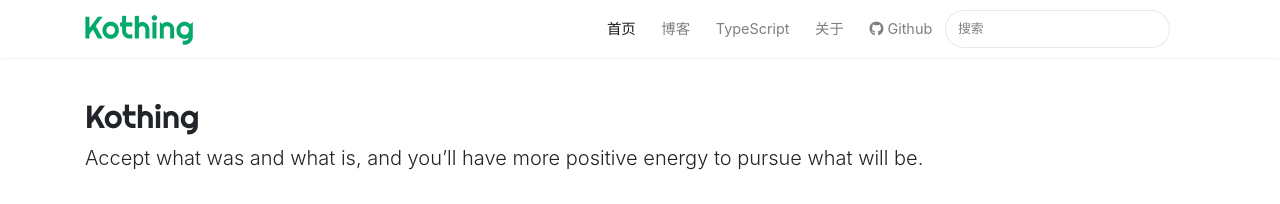
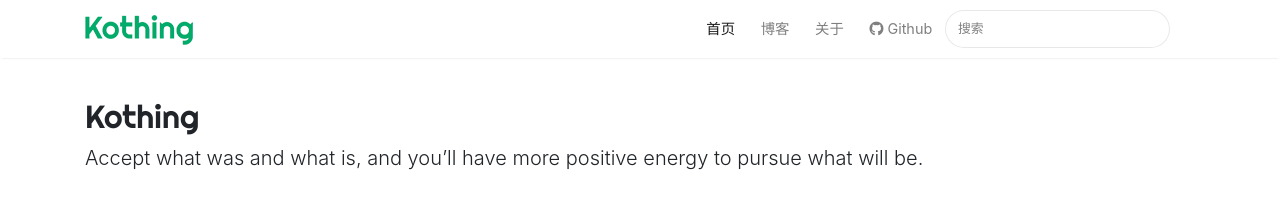
Before and after one commit to kothing/kothing.github.io, a Jekyll site: the page built from index.html, in a window 1280 px wide. Shown: the top 204 px of the page. Built offline with Jekyll 4.4.1, drawn with Linux system fonts in a browser that asks for light colours; nearby versions of some CDN libraries; the list of posts is cut into pages by our own code.

Commit message:
Update default.html

```diff
--- a/_layouts/default.html
+++ b/_layouts/default.html
@@ -82,20 +82,6 @@
                                 {{ site.zh-cn_categories }}
                             {% else %}
                                 {{ site.en_categories }}
-                            {% endif %}
-                        </a>
-                    </li>
-
-                    {% if page.url == "/typescript" %}
-                    <li class="nav-item active">
-                    {% else %}
-                    <li class="nav-item">
-                    {% endif %}
-                        <a class="nav-link" href="{{ site.baseurl }}/typescript">
-                            {% if site.locale == "zh-cn" %}
-                                {{ site.zh-cn_typescript }}
-                            {% else %}
-                                {{ site.en_typescript }}
                             {% endif %}
                         </a>
                     </li>
```
